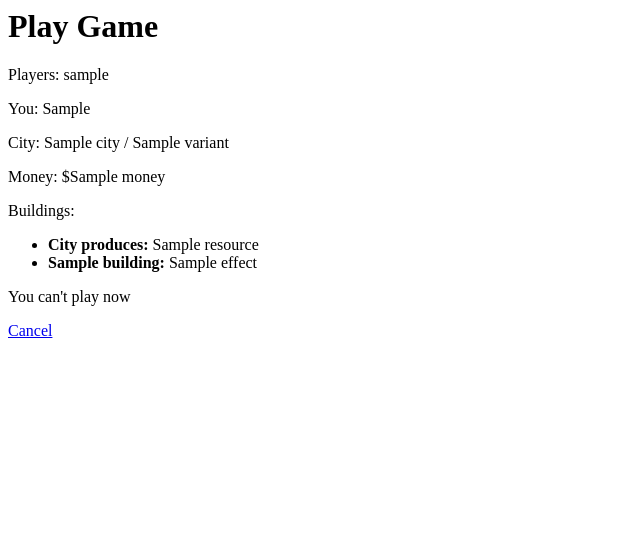
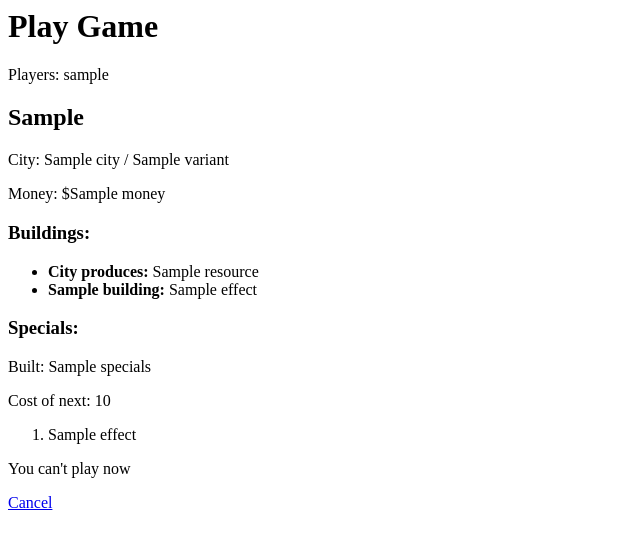
Before and after one commit to dmoisset/evolve, a Django app: template evolve/game/templates/game/play.html in a window 1280 px wide. Shown: the top 549 px of the page, without its empty margins (0-640 px from the left). Run offline with Django 3.2, Linux system fonts and the light colour scheme; tables that the repository leaves empty hold one stand-in row (Sample ...); the template is opened without the code that fills it: values named after a table or form of the project are taken from there, most other values are stand-ins (such as "Sample title", 1, 10 or a date in 2020).

Commit message:
Added info about specials to info template

```diff
--- a/evolve/game/templates/game/play.html
+++ b/evolve/game/templates/game/play.html
@@ -5,6 +5,8 @@
 {% include "game/player_info.html" with player=player_in_game %}
 
 {% if player_in_game.can_play %}
+    <h3>Next action</h3>
+
     <form action="" method="POST">
         <table>
             <tr><th>{{ form.option.label }}</th>
--- a/evolve/game/templates/game/player_info.html
+++ b/evolve/game/templates/game/player_info.html
@@ -1,8 +1,8 @@
-<p>You: {{ player }}</p>
+<h2>{{ player }}</h2>
 <p>City: {{ player.city }} / {{ player.variant }}</p>
 <p>Money: ${{ player.money }}</p>
 
-<p>Buildings:</p>
+<h3>Buildings:</h3>
 
 <ul>
     <li><b>City produces:</b> {{ player.city.resource }}</li>
@@ -10,3 +10,16 @@
     <li><strong>{{ b }}:</strong> {{ b.effect }}</li>
     {% endfor %}
 </ul>
+
+<h3>Specials:</h3>
+
+<p>Built: {{ player.specials }}
+{% if player.next_special %}
+<p>Cost of next: {{ player.next_special.cost }}</p>
+{% endif %}
+
+<ol>
+{% for s in player.all_specials %}
+<li>{{ s.effect }}</li>
+{% endfor %}
+</ol>
```
